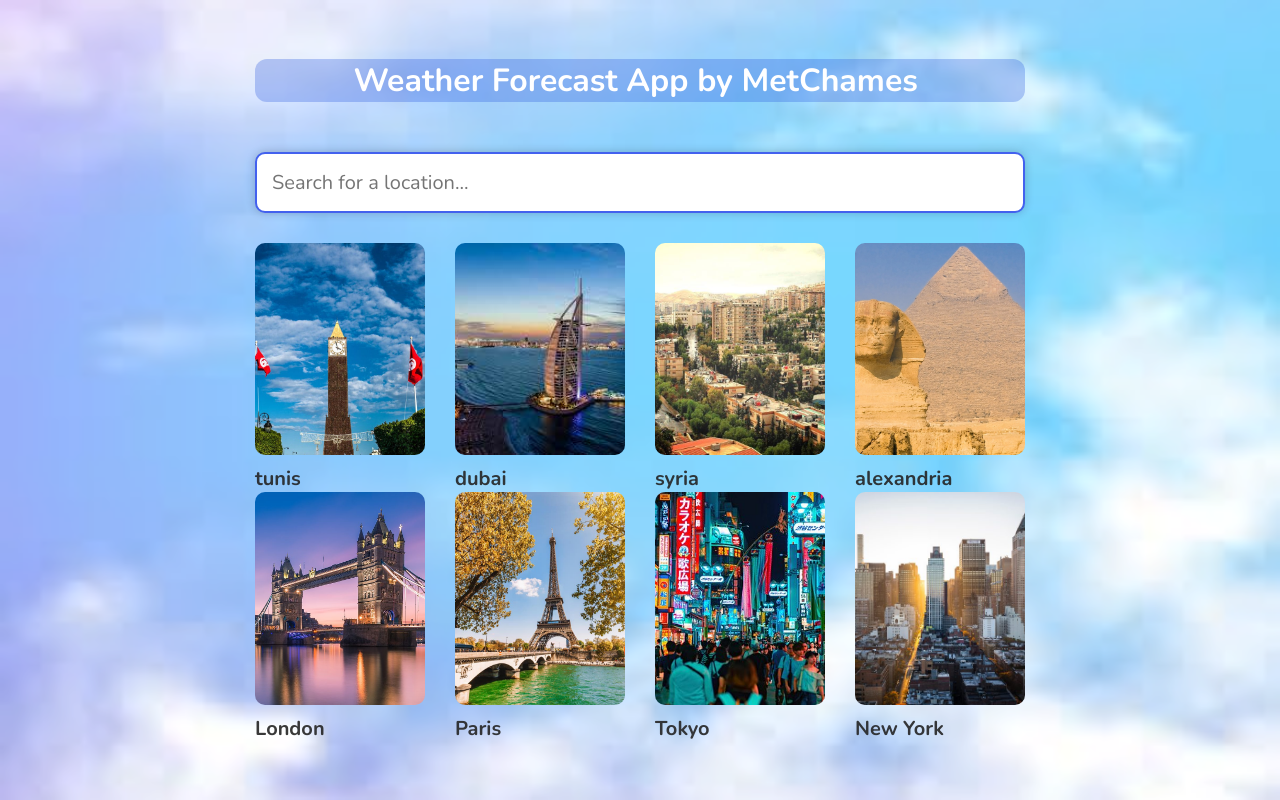
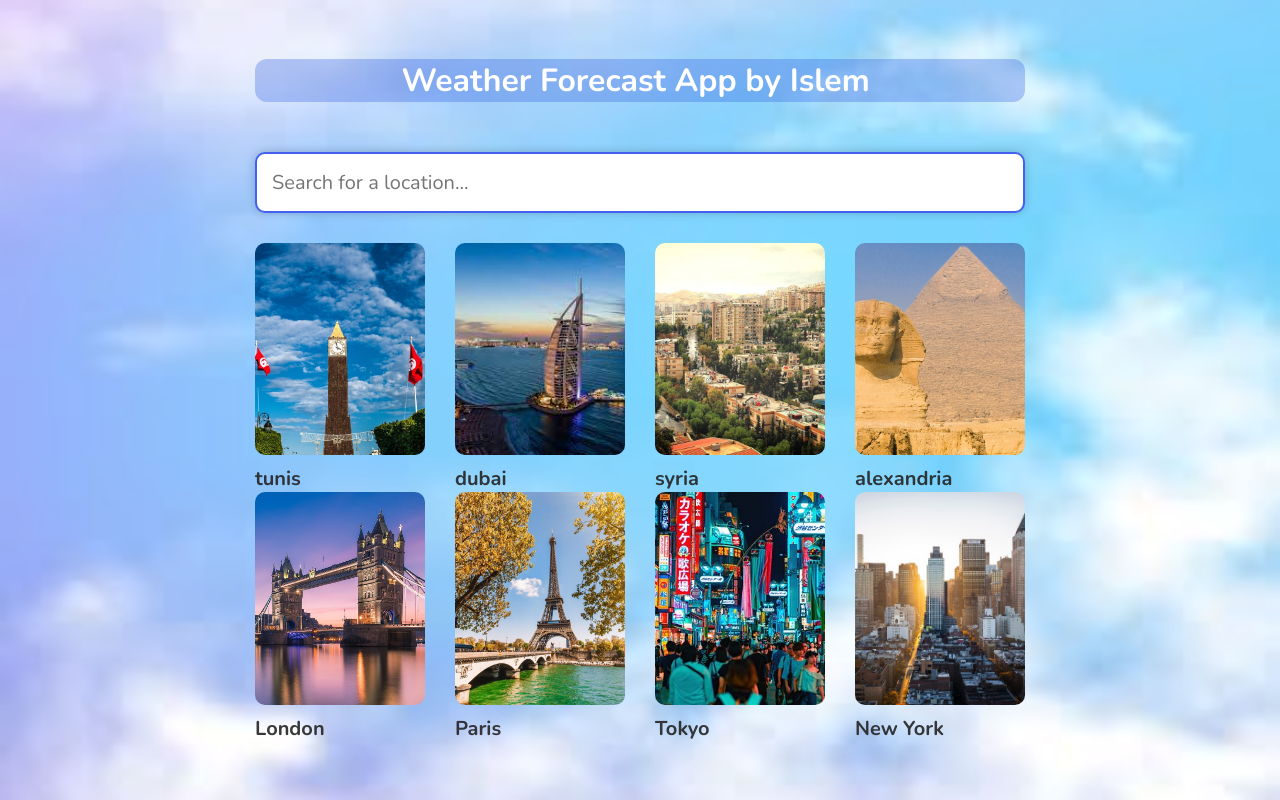
Before and after one commit to IslemBrg/Weather-App, a Next.js app in the folder weather-app/: page / in a window 1280 px wide. Built offline with nearby package versions, Linux system fonts and the light colour scheme.

Commit message:
Update index.js

```diff
--- a/weather-app/pages/index.js
+++ b/weather-app/pages/index.js
@@ -13,7 +13,7 @@ export default function Home() {
       <div className="home">
         <div className="container">
           <div className="Headtxt">
-            <h1>Weather Forecast App by MetChames </h1>
+            <h1>Weather Forecast App by Islem </h1>
           </div>
           <SearchBox placeholder={"Search for a location..."}/>
           <FamousPlaces/>
```
